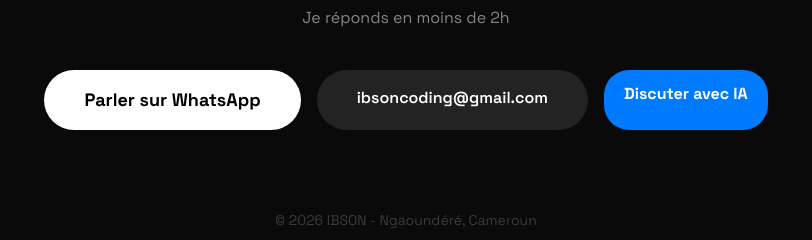
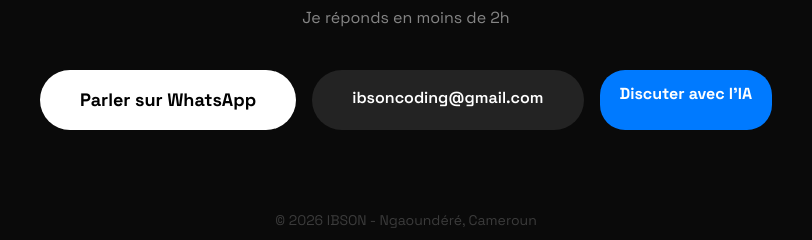
Before and after one commit to ibsoncoding/Ibson.github.io, a plain HTML site: page index.html in a window 1280 px wide. Shown: the part 1272-1512 px from the top of the page, 234-1046 px from the left. Drawn offline with nearby package versions, Linux system fonts and the light colour scheme.

Commit message:
Update index.html

```diff
--- a/index.html
+++ b/index.html
@@ -41,7 +41,7 @@
   <div class="mt-10 flex justify-center gap-4 flex-wrap">
     <a href="https://wa.me/237695290954" target="_blank" class="bg-white text-black px-10 py-4 rounded-full font-bold text-lg">Parler sur WhatsApp</a>
     <a href="mailto:ibsoncoding@gmail.com" class="bg-white/10 px-10 py-4 rounded-full font-semibold">ibsoncoding@gmail.com</a>
-<a href="ai.html" style="background:#007aff;color:white;padding:12px 20px;border-radius:25px;text-decoration:none;font-weight:bold;">Discuter avec IA</a>
+<a href="ai.html" style="background:#007aff;color:white;padding:12px 20px;border-radius:25px;text-decoration:none;font-weight:bold;">Discuter avec l'IA</a>
   </div>
   <p class="mt-20 text-white/20 text-sm">© 2026 IBSON - Ngaoundéré, Cameroun</p>
 </section>
```
